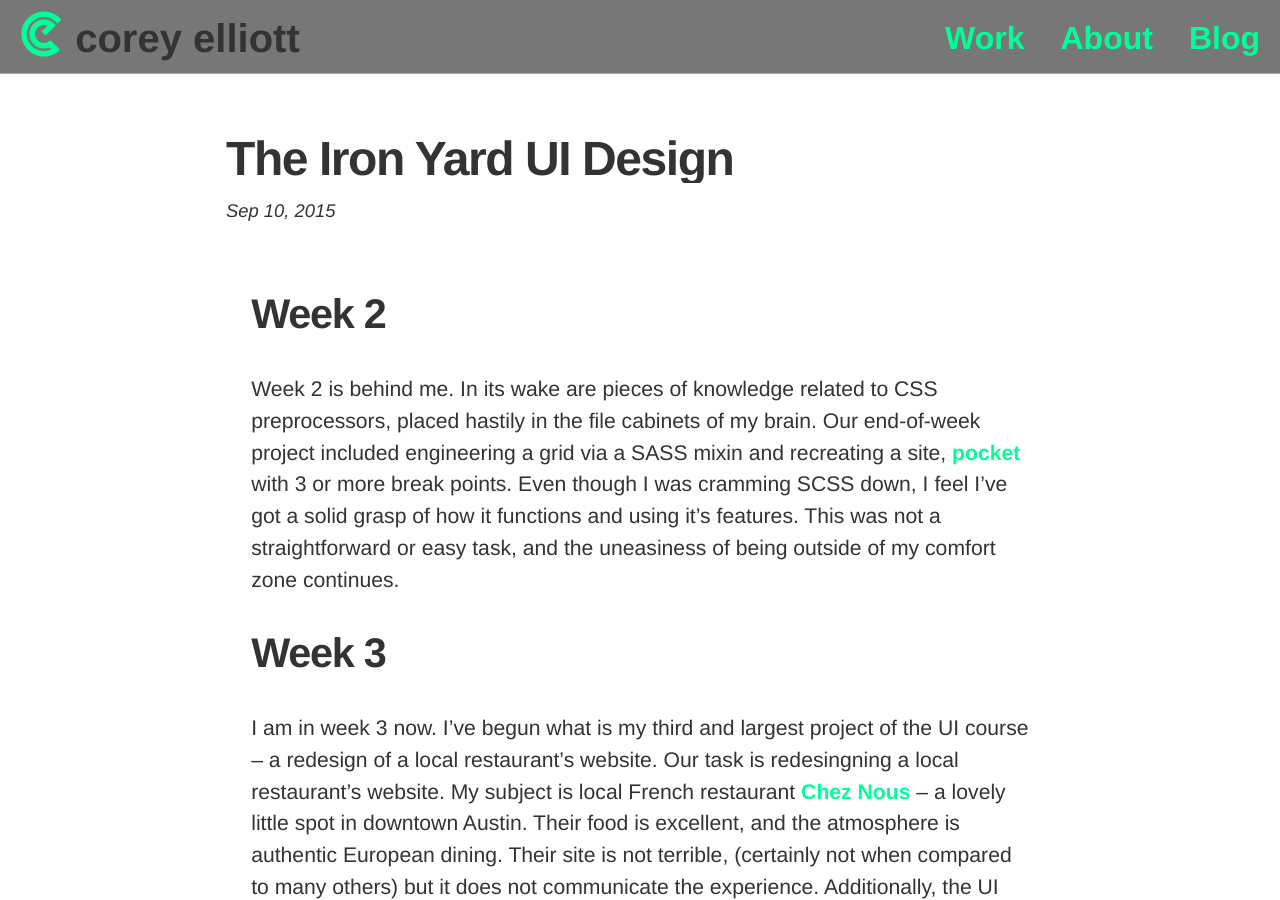
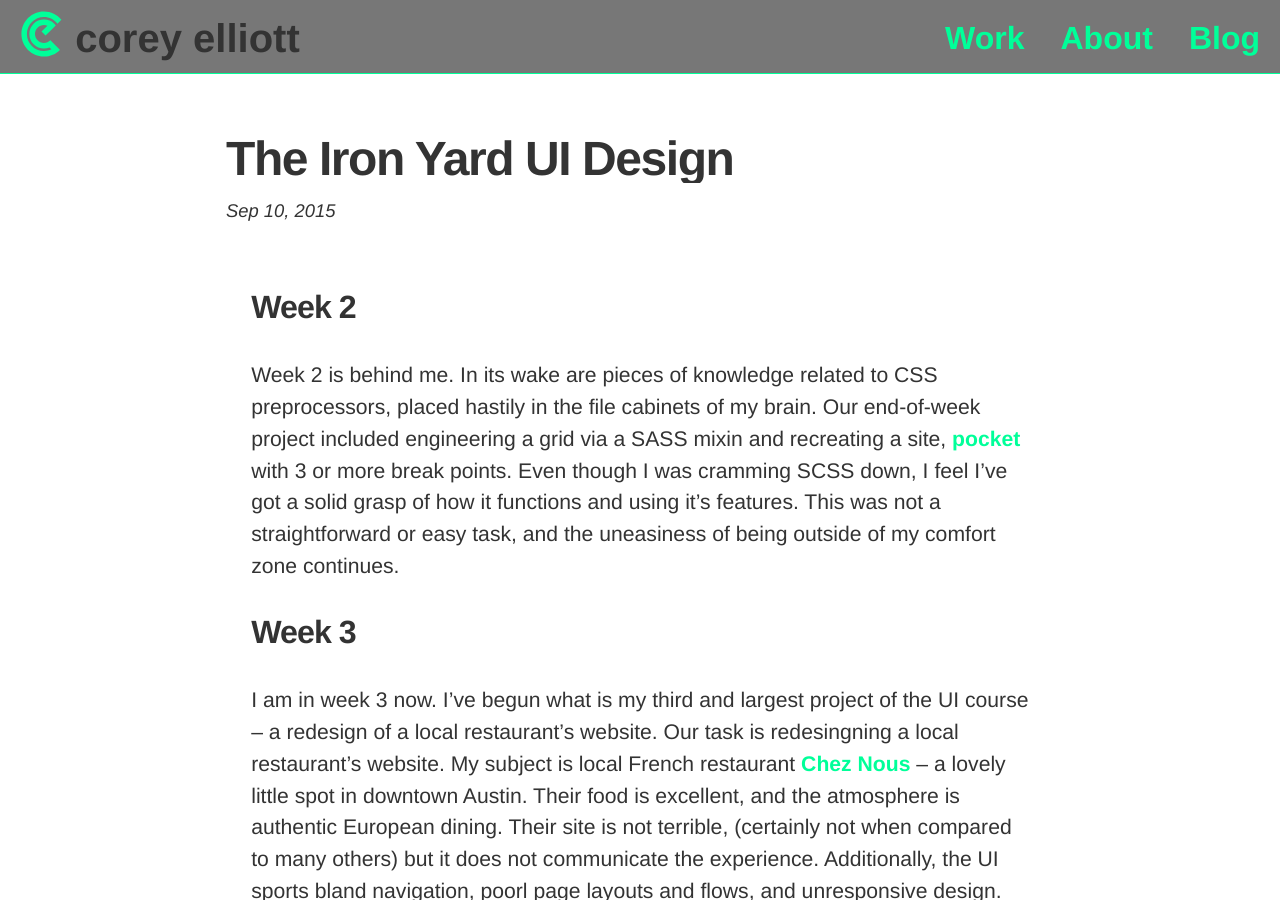
Before and after one commit to ellcorey/corey_elliott_design, a Jekyll site: the page built from _posts/2015-09-10-tiy_week02.md, in a window 1280 px wide and 900 px high. Built offline with Jekyll 4.4.1, drawn with Linux system fonts in a browser that asks for light colours; nearby versions of some CDN libraries.

Commit message:
forgot to save blog file

```diff
--- a/_posts/2015-09-10-tiy_week02.md
+++ b/_posts/2015-09-10-tiy_week02.md
@@ -5,11 +5,11 @@ date: 2015-09-10
 categories: TIY, UI, design
 ---
 
-##week 2
+###week 2
 
 Week 2 is behind me. In its wake are pieces of knowledge related to CSS preprocessors, placed hastily in the file cabinets of my brain. Our end-of-week project included engineering a grid via a SASS mixin and recreating a site, [pocket](http://www.getpocket.com) with 3 or more break points. Even though I was cramming SCSS down, I feel I've got a solid grasp of how it functions and using it's features. This was not a straightforward or easy task, and the uneasiness of being outside of my comfort zone continues.
 
-##Week 3
+###Week 3
 
 I am in week 3 now. I've begun what is my third and largest project of the UI course – a redesign of a local restaurant's website. Our task is redesingning a local restaurant's website. My subject is local French restaurant [Chez Nous](http://www.cheznousaustin.com) – a lovely little spot in downtown Austin. Their food is excellent, and the atmosphere is authentic European dining. Their site is not terrible, (certainly not when compared to many others) but it does not communicate the experience. Additionally, the UI sports bland navigation, poorl page layouts and flows, and unresponsive design.
 
```
Also changed, not shown: 3 other files.
